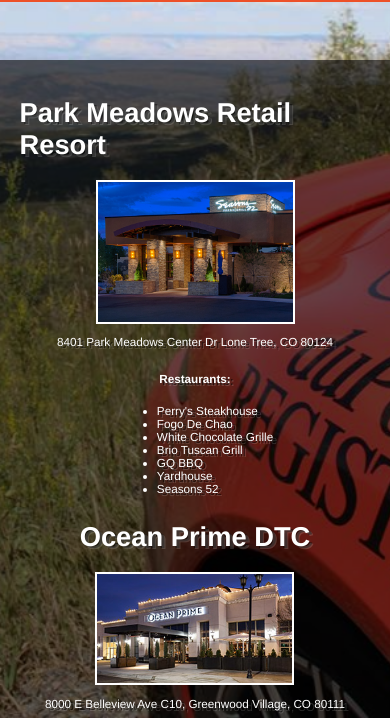
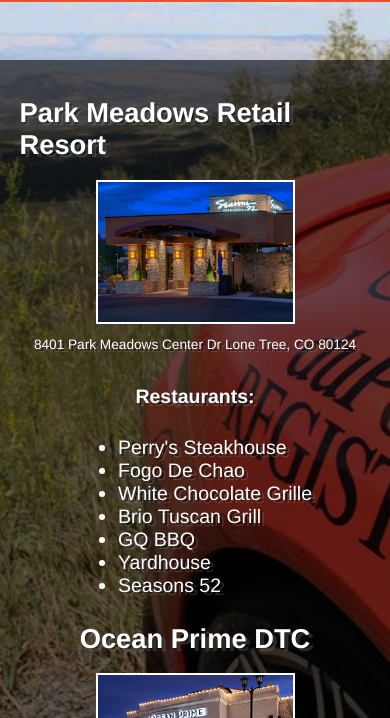
Before and after one commit to MattHuston1/SummitValetJS, a plain HTML site: page locations.html in a window 390 px wide. Shown: the part 126-844 px from the top of the page. Drawn offline with Linux system fonts and the light colour scheme.

Commit message:
changed font sizes on locations page for mobile

```diff
--- a/main.css
+++ b/main.css
@@ -305,6 +305,9 @@ ul li ul li {
   .contactContainer div img {
     height: 25vh;
   }
+  .contactContainer div .tele {
+    font-size: 5vw;
+  }
   .parkMeadows a h1, .OP a h1, .sushiDen a h1 {
     font-size: 7vw;
   }
@@ -322,10 +325,10 @@ ul li ul li {
     font-size: 5vw;
   }
   .locationsContainer p {
-    font-size: 3vw;
+    font-size: 3.5vw;
   }
-  .restaurantList li {
-    font-size: 3vw;
+  .restaurantList li, .locationsContainer h3 {
+    font-size: 5vw;
   }
   .jeff, .patric, .matt {
     flex-direction: column;
@@ -422,7 +425,6 @@ p {
   font-size: 2vw;
 }
 
-
 a {
   text-decoration: none;
 }
```
